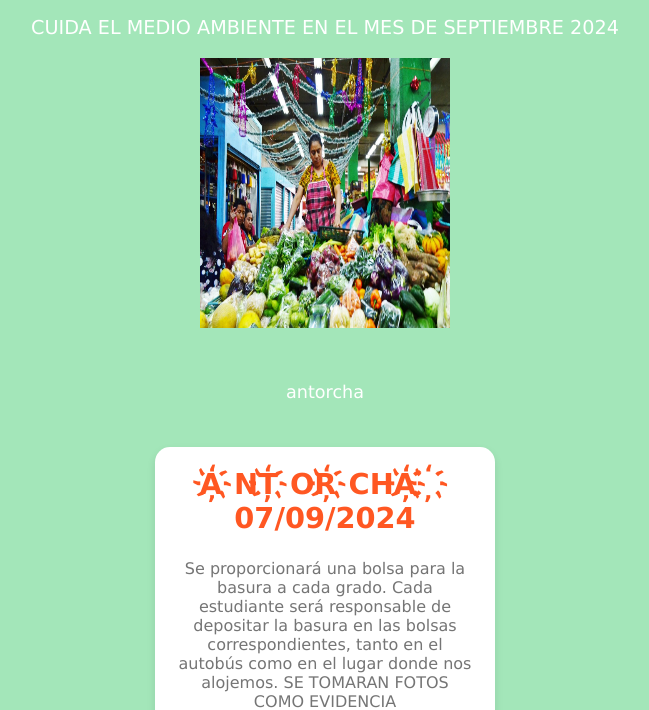
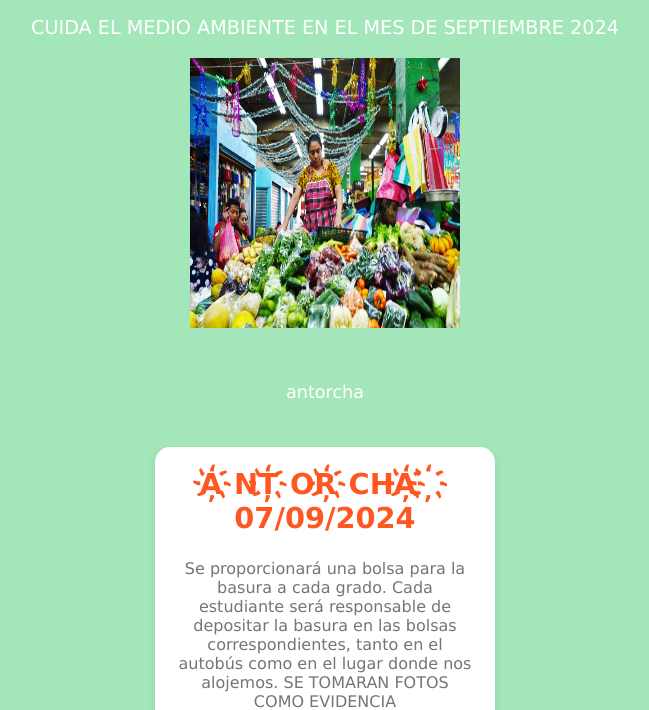
Before and after one commit to profehen/QUINTO-PERITO, a plain HTML site: page index.html in a window 1280 px wide. Shown: the part 99-809 px from the top of the page, without its empty margins (315-964 px from the left). Drawn offline with Linux system fonts and the light colour scheme.

Commit message:
Update index.html

```diff
--- a/index.html
+++ b/index.html
@@ -83,7 +83,7 @@
 <header>
     <h1>RECICLA!</h1>
     <p> CUIDA EL MEDIO AMBIENTE EN EL MES DE SEPTIEMBRE 2024</p>
-    <img src="mercadito.jpg" width="250" height="270">
+    <img src="mercadito.jpg" width="270" height="270">
 
 </header>
 
```
